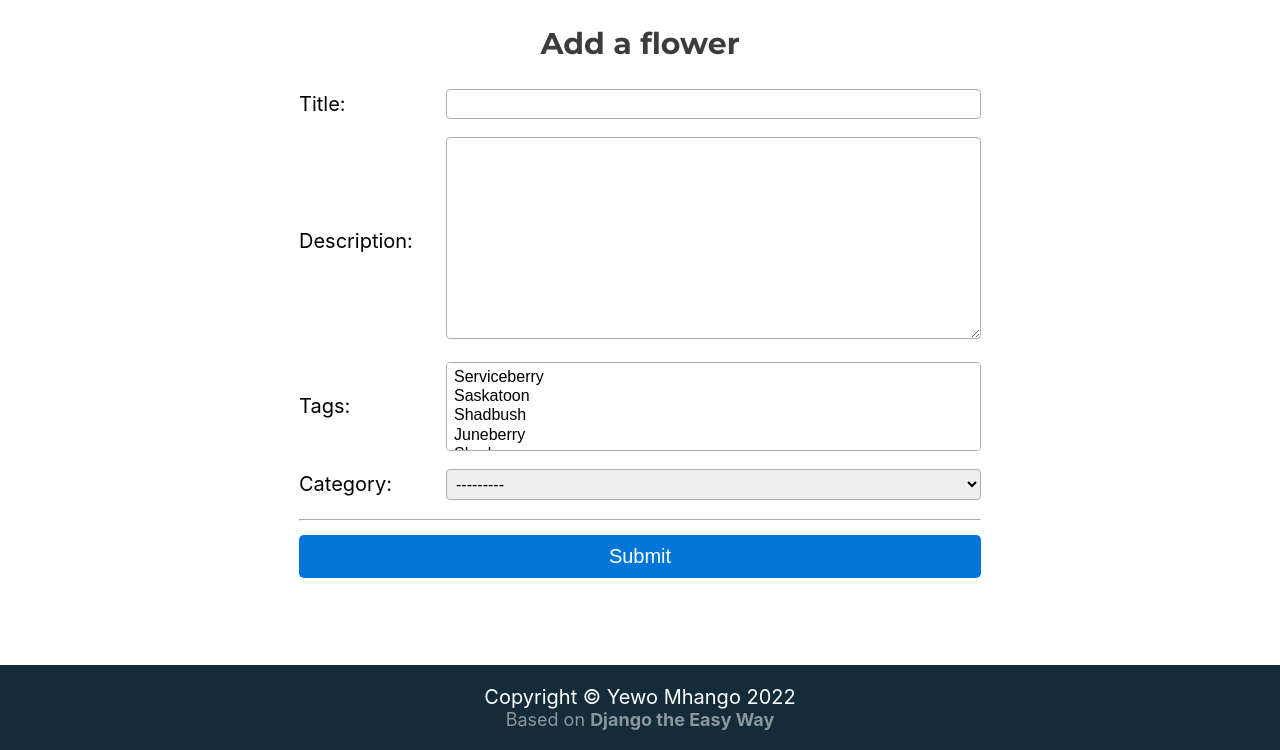
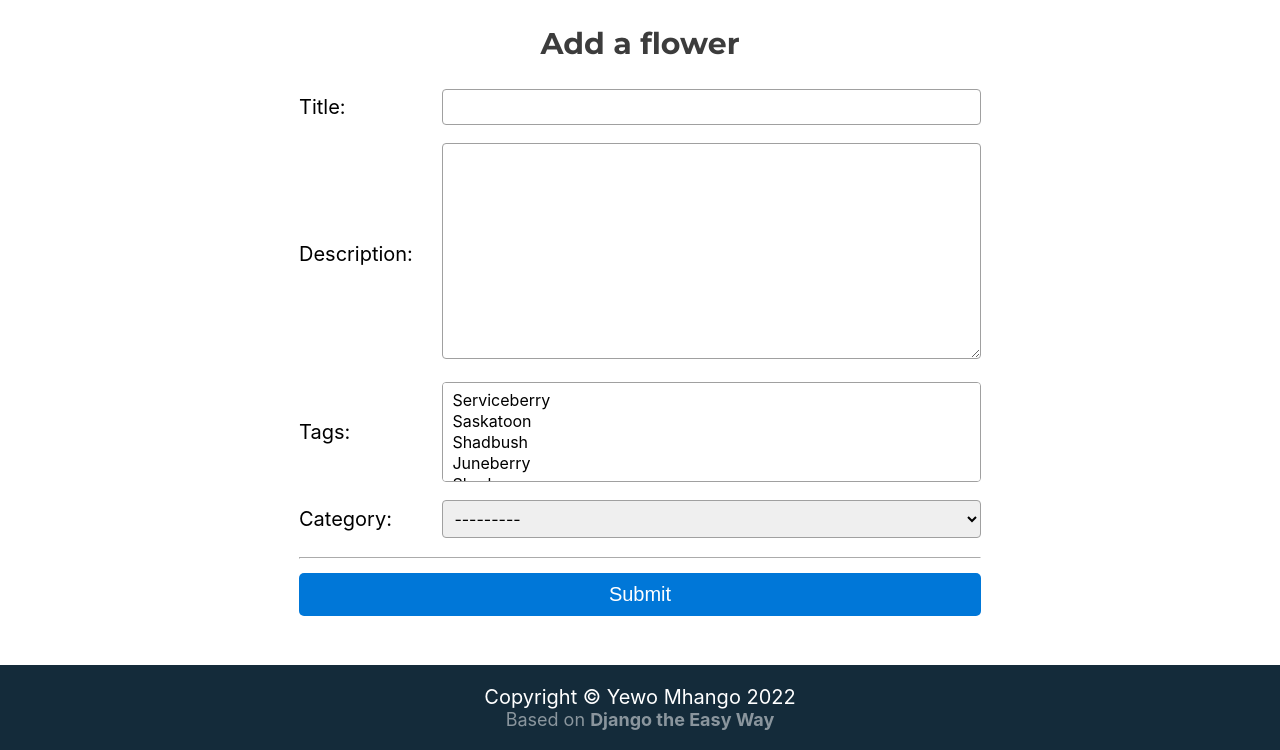
Before and after one commit to YewoMhango/learningDjango, a Django app: page /flower/add/ in a window 1280 px wide. Shown: the part 50-800 px from the top of the page. Run offline with Django 4.2, Linux system fonts and the light colour scheme; data comes from the database, SQL or seed files in the repository.

Commit message:
Modified form element styles slightly

```diff
--- a/base/static/base/css/site.css
+++ b/base/static/base/css/site.css
@@ -182,10 +182,11 @@ hr {
 }
 
 .edit-flower-form td .form-control {
-  padding: 5px;
+  padding: 7px;
   font-size: 1rem;
+  font-family: inherit;
   border-radius: 4px;
-  border: 1px rgb(175, 175, 175) solid;
+  border: 1px rgb(160, 160, 160) solid;
   margin: 5px 0;
 }
 
```
